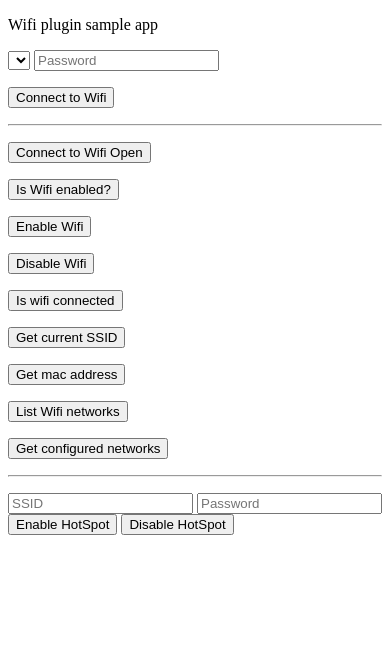
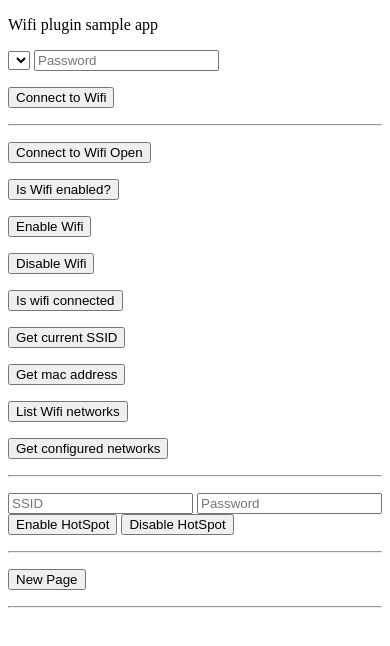
Before and after one commit to aahedi/cordova-plugin-wifi-sample, a plain HTML site: page www/index.html in a window 390 px wide. Drawn offline with Linux system fonts and the light colour scheme; some packages are replaced by stand-ins of ours.

Commit message:
Update index.html

```diff
--- a/www/index.html
+++ b/www/index.html
@@ -24,6 +24,9 @@
 	                                    <input id="hotspot_pass" type="text" name="password" placeholder="Password">
 	                                    <input id="enable" class="button" type="submit" value="Enable HotSpot">
 	                                    <input id="disable" class="button" type="submit" value="Disable HotSpot">
+            <p><hr></p>
+            <p><button id='newpage'>New Page</button></p>
+            <p><hr></p>
         </div>
         <script type="text/javascript" src="cordova.js"></script>
         <script type="text/javascript" src="main.js"></script>
```
